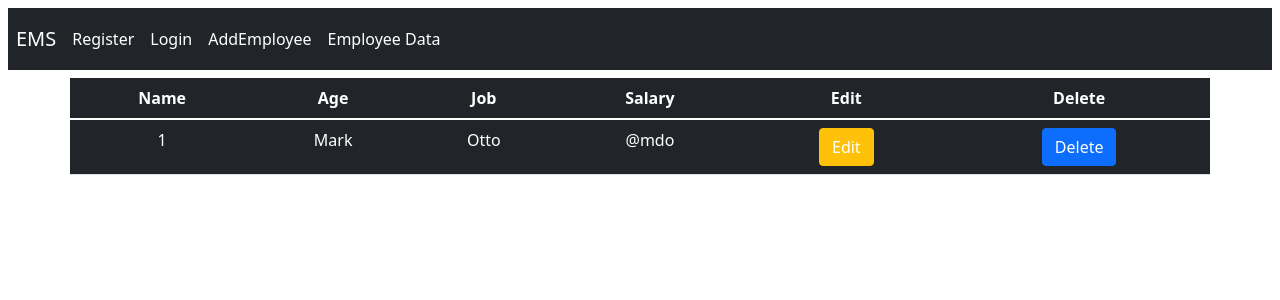
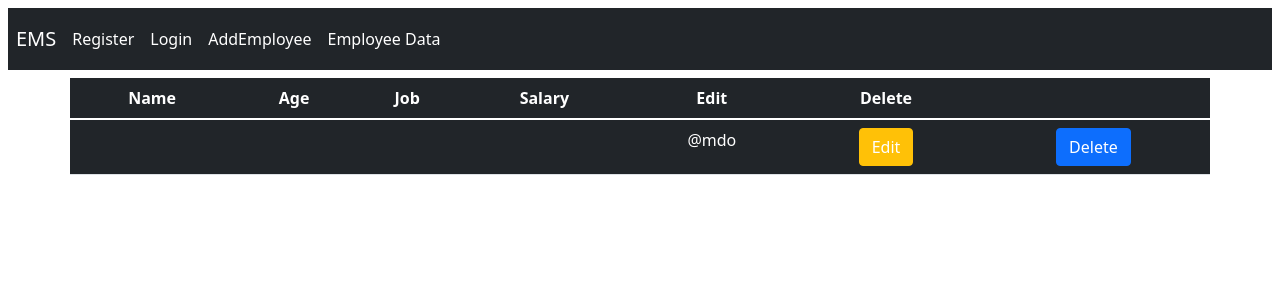
Before and after one commit to sushma19156/Employment-management-system-scrum-8, a React (Create React App) app: page /tabledata in a window 1280 px wide. Shown: the top 300 px of the page. Built offline with nearby package versions, Linux system fonts and the light colour scheme.

Commit message:
changes in login form

```diff
--- a/src/App.css
+++ b/src/App.css
@@ -1,3 +1,6 @@
+span{
+  cursor: pointer;
+}
 /* .App {
   text-align: center;
 }
--- a/src/comp/Login.js
+++ b/src/comp/Login.js
@@ -72,10 +72,11 @@ function Login(props) {
     }
     //for submitting the forgot Password And creatte an account to push the pages
     const handleSubmit1=()=>{
-        props.history.push()
+        props.history.push('/register')
     }
+    //
     const handleSubmit2=()=>{
-        props.history.push()
+        props.history.push('/forgotpassword')
     }
 
     return (
--- a/src/comp/TableData.js
+++ b/src/comp/TableData.js
@@ -8,7 +8,8 @@ function TableData(props) {
     }
 
   const deleteData=()=>{
-alert("Data will Deleted")
+
+    alert("Data will Deleted")
 
     }
   return <div className='container'>
@@ -28,9 +29,11 @@ alert("Data will Deleted")
   </thead>
   <tbody>
     <tr>
-      <td>1</td>
-      <td>Mark</td>
-      <td>Otto</td>
+      <td>{props.Name}</td>
+      <td>{props.Age}</td>
+      <td>{props.Job}</td>
+      <td>{props.Salary}</td>
+
       <td>@mdo</td>
       <td><button className='btn btn-warning text-white'  onClick={editData}>Edit</button></td>
       <td><button className='btn btn-primary' onClick={ deleteData}>Delete</button></td>
```
